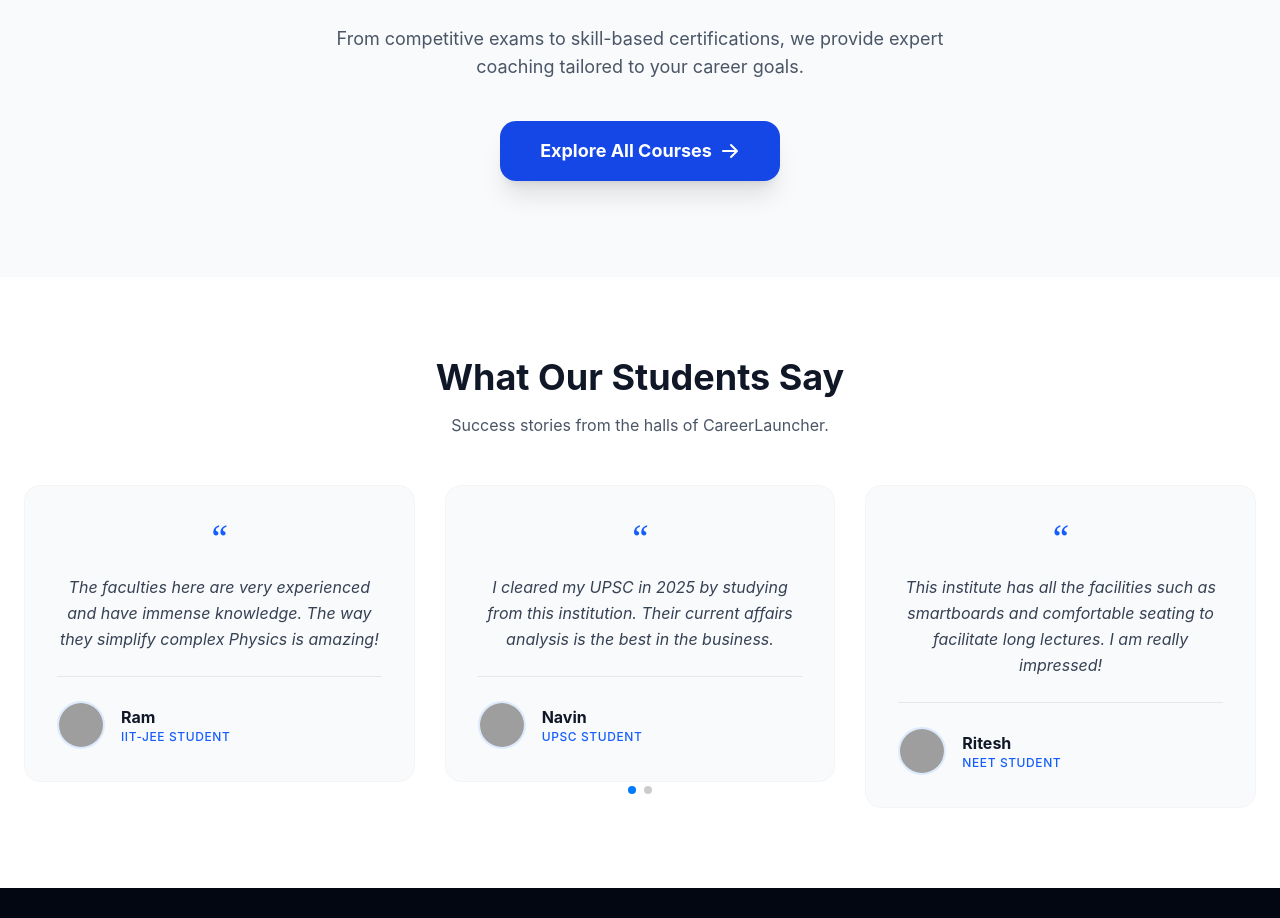
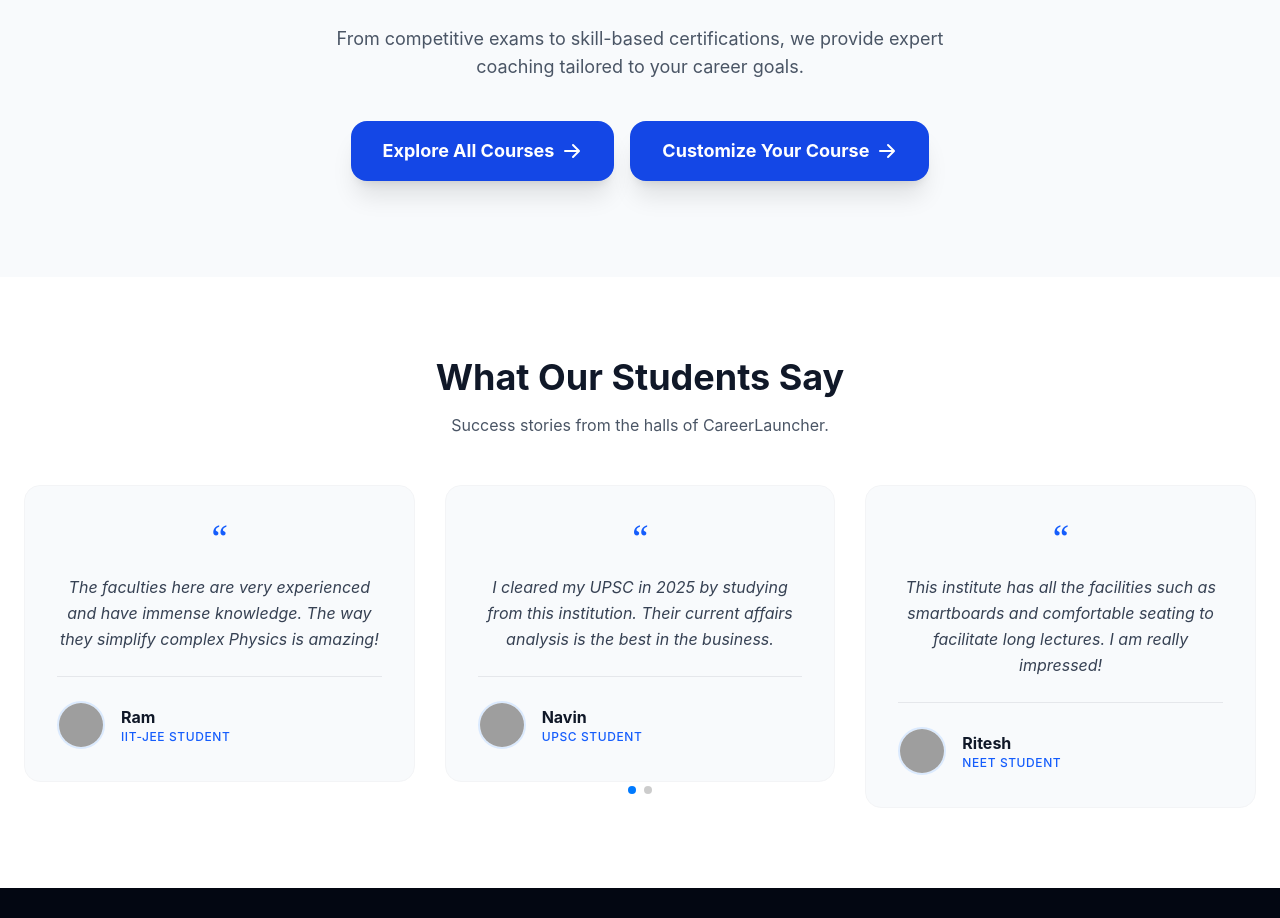
Before and after one commit to CoderKanha47/career-launcher, a React (Vite) app: page / in a window 1280 px wide. Shown: the part 1421-2339 px from the top of the page. Built offline with nearby package versions, Linux system fonts and the light colour scheme; grey boxes are pictures that could not be loaded.

Commit message:
Added Customize your course to Body Section

```diff
--- a/src/App.jsx
+++ b/src/App.jsx
@@ -192,16 +192,30 @@ const HomePage = () => (
         </p>
 
         {/* The Button Container */}
-        <div className="flex justify-center">
+        <div className="flex flex-row justify-center items-center gap-4 mt-10">
+
+          {/* Button 1: Explore */}
           <Link
             to="/courses"
-            className="inline-flex items-center justify-center bg-blue-700 hover:bg-blue-800 text-white px-10 py-4 rounded-2xl font-bold text-lg transition-all transform hover:scale-105 shadow-xl"
+            className="inline-flex items-center justify-center bg-blue-700 hover:bg-blue-800 text-white px-8 py-4 rounded-2xl font-bold text-lg transition-all transform hover:scale-105 shadow-xl"
           >
             Explore All Courses
             <svg xmlns="http://www.w3.org/2000/svg" className="h-5 w-5 ml-2" viewBox="0 0 20 20" fill="currentColor">
               <path fillRule="evenodd" d="M10.293 3.293a1 1 0 011.414 0l6 6a1 1 0 010 1.414l-6 6a1 1 0 01-1.414-1.414L14.586 11H3a1 1 0 110-2h11.586l-4.293-4.293a1 1 0 010-1.414z" clipRule="evenodd" />
             </svg>
           </Link>
+
+          {/* Button 2: Customize */}
+          <Link
+            to="/customize"
+            className="inline-flex items-center justify-center bg-blue-700 hover:bg-blue-800 text-white px-8 py-4 rounded-2xl font-bold text-lg transition-all transform hover:scale-105 shadow-xl"
+          >
+            Customize Your Course
+            <svg xmlns="http://www.w3.org/2000/svg" className="h-5 w-5 ml-2" viewBox="0 0 20 20" fill="currentColor">
+              <path fillRule="evenodd" d="M10.293 3.293a1 1 0 011.414 0l6 6a1 1 0 010 1.414l-6 6a1 1 0 01-1.414-1.414L14.586 11H3a1 1 0 110-2h11.586l-4.293-4.293a1 1 0 010-1.414z" clipRule="evenodd" />
+            </svg>
+          </Link>
+
         </div>
 
       </div>
@@ -369,7 +383,7 @@ const Footer = () => (
               allowFullScreen=""
               loading="lazy"
               referrerPolicy="no-referrer-when-downgrade"
-              >
+            >
 
             </iframe>
           </div>
```
